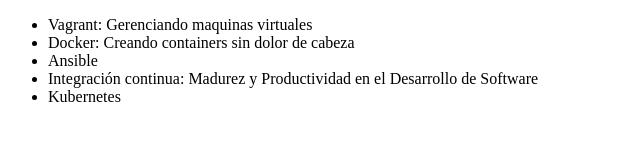
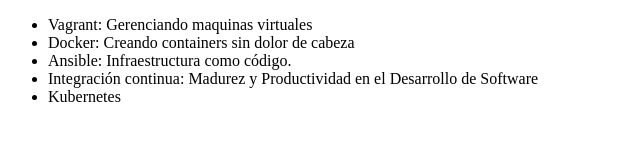
Before and after one commit to jesusvz14/alura-git, a plain HTML site: page index.html in a window 1280 px wide. Shown: the whole page, without its empty margins (0-640 px from the left). Drawn offline with Linux system fonts and the light colour scheme.

Commit message:
Cambiando el nombre del curso Ansible

```diff
--- a/index.html
+++ b/index.html
@@ -8,7 +8,7 @@
      <ul>
          <li> Vagrant: Gerenciando maquinas virtuales </li>
          <li> Docker: Creando containers sin dolor de cabeza </li>
-         <li> Ansible </li>
+         <li> Ansible: Infraestructura como código. </li>
          <li> Integración continua: Madurez y Productividad en el Desarrollo de Software</li>
          <li>Kubernetes</li>
      </ul>
```
